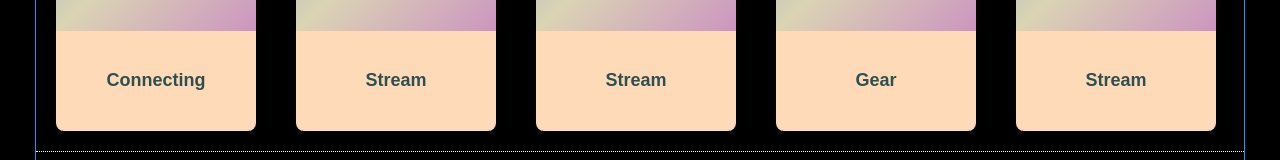
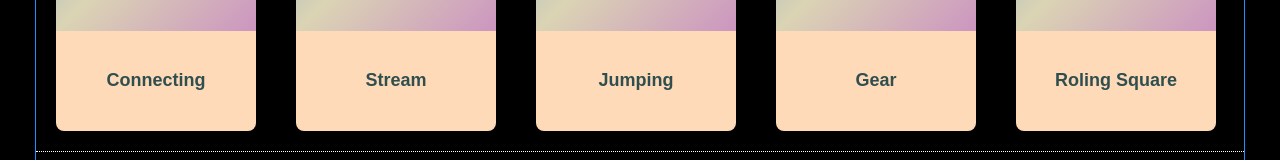
Before and after one commit to mingzhangyang/tiny-things, a plain HTML site: page index.html in a window 1280 px wide. Shown: the part 1329-1489 px from the top of the page. Drawn offline with Linux system fonts and the light colour scheme.

Commit message:
Update index.html

```diff
--- a/index.html
+++ b/index.html
@@ -276,7 +276,7 @@
                 </div>
             </div>
             <div class="introduction">
-                <p>Stream</p>
+                <p>Jumping</p>
             </div>
         </div>
         <div class="unit-block">
@@ -364,7 +364,7 @@
                 </div>
             </div>
             <div class="introduction">
-                <p>Stream</p>
+                <p>Roling Square</p>
             </div>
         </div>
     </div>
```
